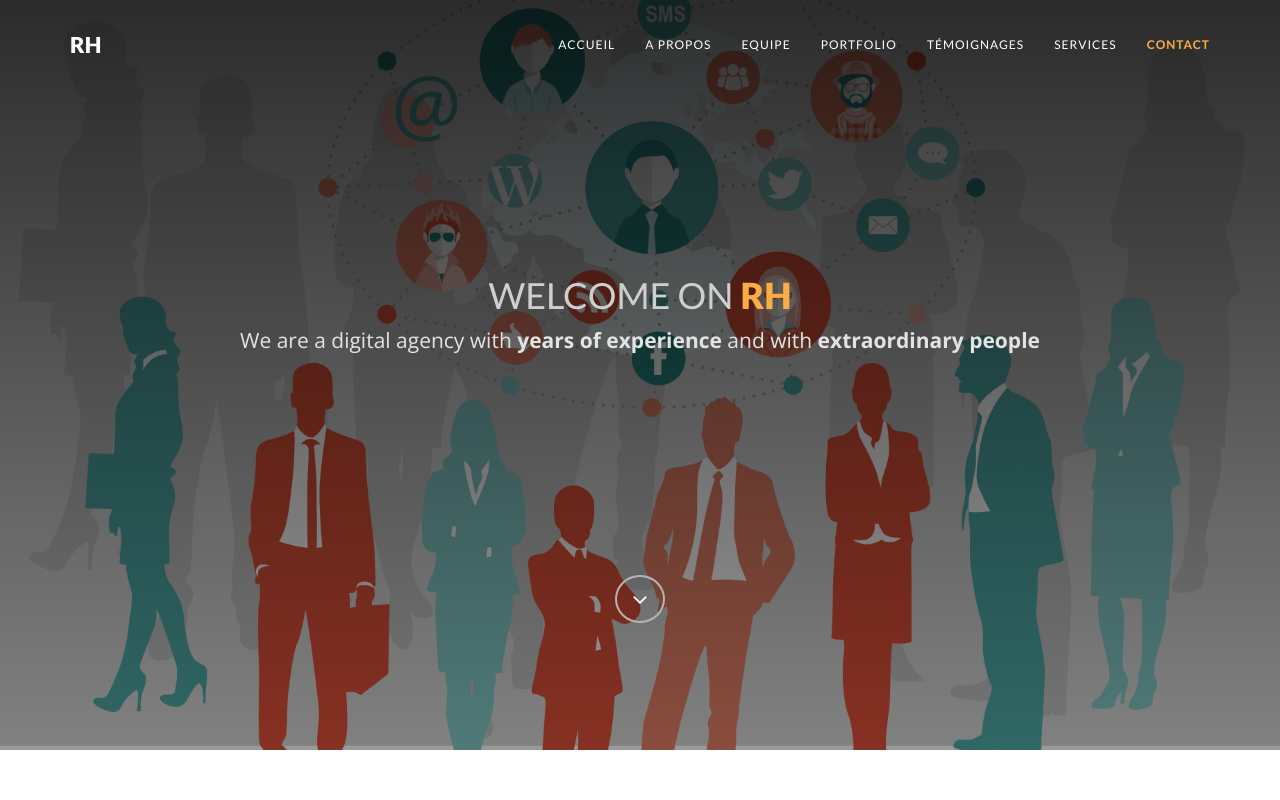
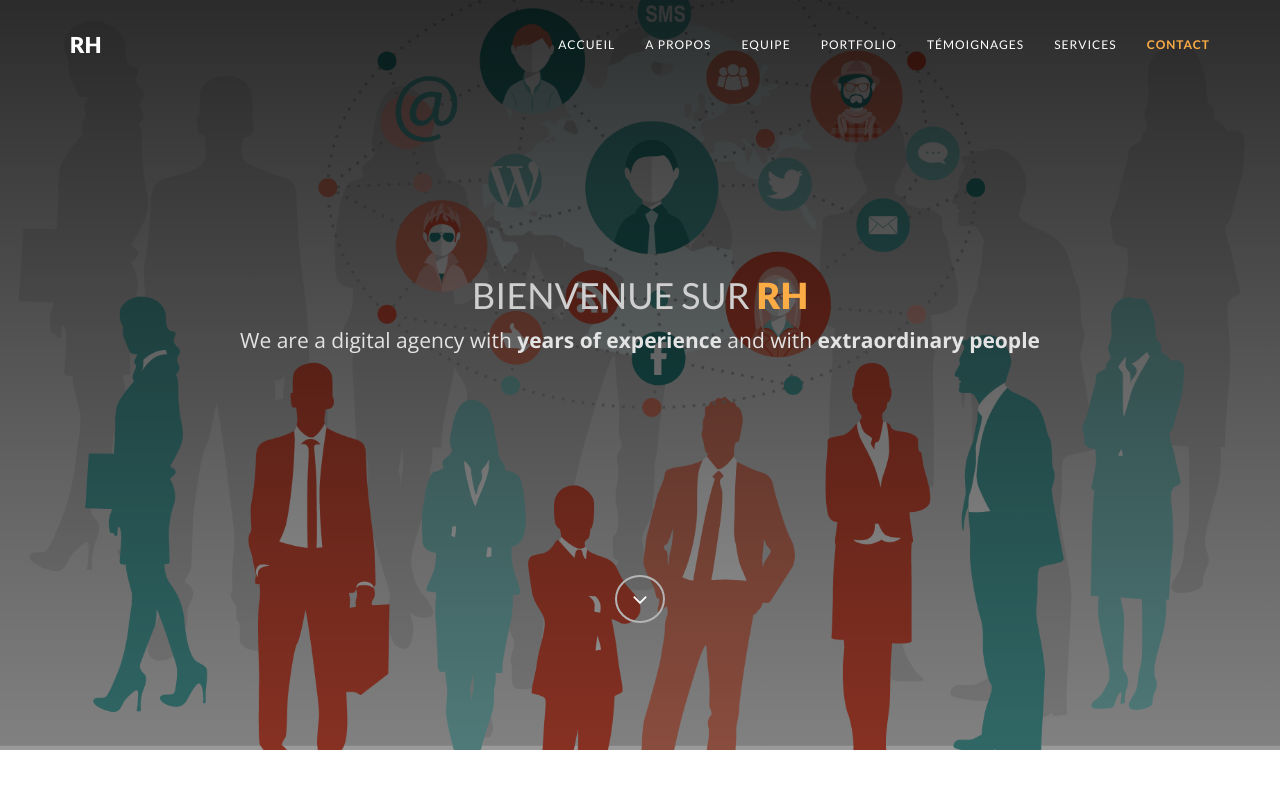
Before and after one commit to Oualid10/Site-de-Rh-, a plain HTML site: page index.html in a window 1280 px wide. Shown: the top 800 px of the page. Drawn offline with nearby package versions, Linux system fonts and the light colour scheme.

Commit message:
Modifier le titre h1 sur la page d'acceuil

```diff
--- a/index.html
+++ b/index.html
@@ -81,7 +81,7 @@
     <div id="tf-home" class="text-center">
         <div class="overlay">
             <div class="content">
-                <h1>Welcome on <strong><span class="color">Rh</span></strong></h1>
+                <h1>Bienvenue sur <strong><span class="color">Rh</span></strong></h1>
                 <p class="lead">We are a digital agency with <strong>years of experience</strong> and with <strong>extraordinary people</strong></p>
                 <a href="#tf-about" class="fa fa-angle-down page-scroll"></a>
             </div>
```
